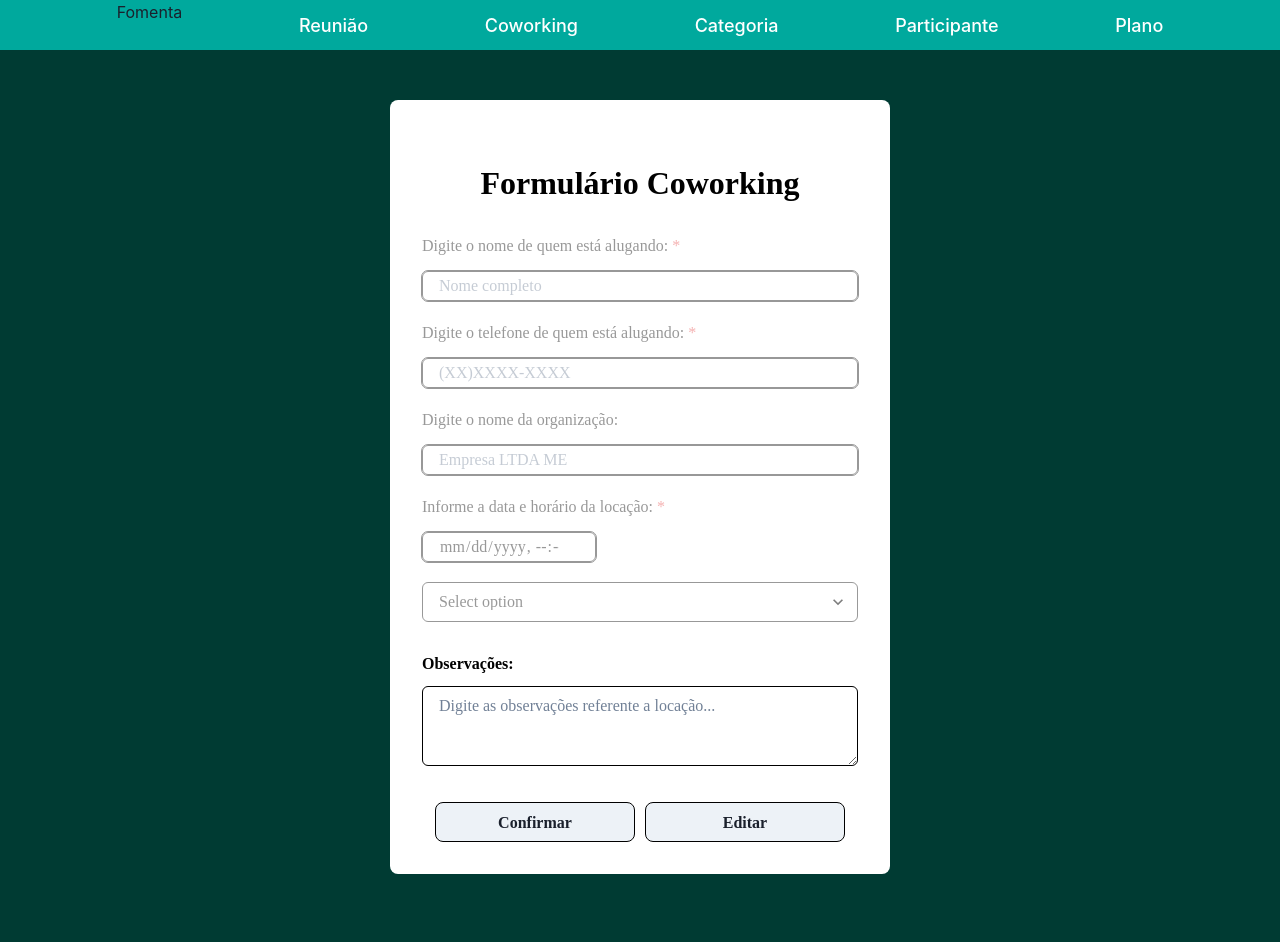
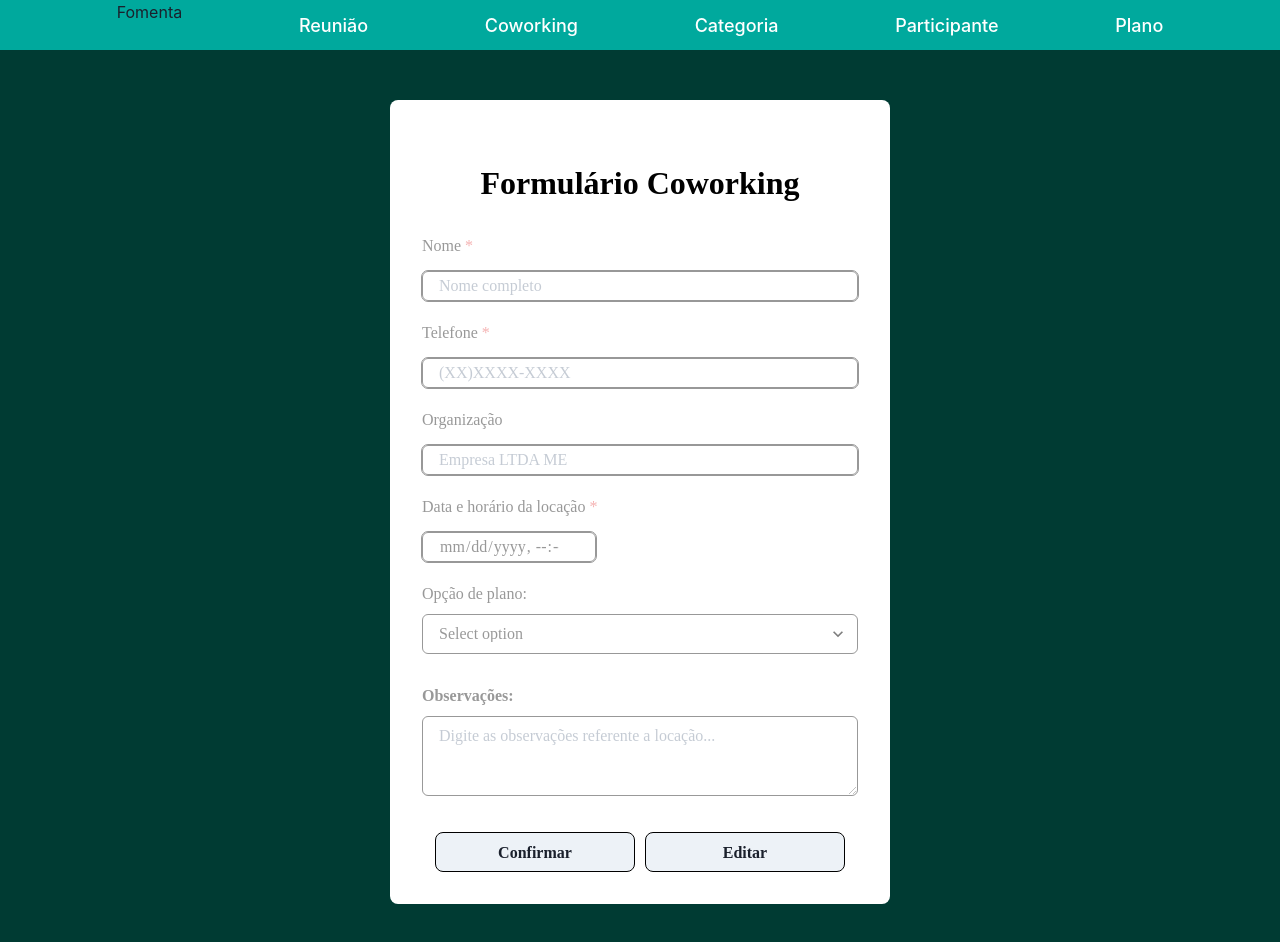
Before and after one commit to caetanojpo/crud-formulario-front, a React (Create React App) app: page /coworking/atualizar in a window 1280 px wide. Shown: the top 942 px of the page. Built offline with nearby package versions, Linux system fonts and the light colour scheme; the HTML template or start-up script is replaced by a standard one.

Commit message:
Melhoria dos inputs e refatoração do select

```diff
--- a/src/components/forms/formCoworking/index.jsx
+++ b/src/components/forms/formCoworking/index.jsx
@@ -1,11 +1,11 @@
 import Form from '../../formulario';
-import SelectOptions from '../../select';
 
 export default function FormCoworking(props) {
   const inputData = [
     {
       requerido: true,
-      label: 'Digite o nome de quem está alugando:',
+      label1: 'Digite o nome de quem está alugando:',
+      label2: 'Nome',
       largura: '100%',
       tipo: 'text',
       placeholder: 'Nome completo',
@@ -13,48 +13,80 @@ export default function FormCoworking(props) {
     },
     {
       requerido: true,
-      label: 'Digite o telefone de quem está alugando:',
+      label1: 'Digite o telefone de quem está alugando:',
+      label2: 'Telefone',
       largura: '100%',
       tipo: 'text',
       placeholder: '(XX)XXXX-XXXX',
       errorMessage: 'O telefone ainda não foi digitado',
     },
     {
-      label: 'Digite o nome da organização:',
+      label1: 'Digite o nome da organização:',
+      label2: 'Organização',
       largura: '100%',
       tipo: 'tel',
       placeholder: 'Empresa LTDA ME',
     },
     {
       requerido: true,
-      label: 'Informe a data e horário da locação:',
+      label1: 'Informe a data e horário da locação:',
+      label2: 'Data e horário da locação',
       largura: '40%',
       tipo: 'datetime-local',
     },
   ];
+
+  const selectData = [
+    {
+      value: 1,
+      opcao: 'Coworking - Diário - 4 horas',
+    },
+    {
+      value: 2,
+      opcao: 'Coworking - Diário - 8 horas',
+    },
+    {
+      value: 3,
+      opcao: 'Coworking - Mensal - 4 horas',
+    },
+    {
+      value: 4,
+      opcao: 'Coworking - Mensal - 8 horas',
+    },
+    {
+      value: 5,
+      opcao: 'Sala de Reunião - 4 horas',
+    },
+    {
+      value: 6,
+      opcao: 'Sala de Reunião - 8 horas',
+    },
+    {
+      value: 7,
+      opcao: 'Sala de Podcast - 2 horas',
+    },
+    {
+      value: 8,
+      opcao: 'Sala de Podcast - 4 horas',
+    },
+    {
+      value: 9,
+      opcao: 'Sala de Podcast - 6 horas',
+    },
+  ];
   return (
     <Form
+      labelUpdate={props.labelUpdate}
       titulo="Formulário Coworking"
       inputData={inputData}
       labelRadio="Selecione o plano desejado: "
       select
-      selectbox={
-        <>
-          <SelectOptions opcao="Coworking - Diário - 4 horas" value="1" />
-          <SelectOptions opcao="Coworking - Diário - 8 horas" value="2" />
-          <SelectOptions opcao="Coworking - Mensal - 4 horas" value="3" />
-          <SelectOptions opcao="Coworking - Mensal - 8 horas" value="4" />
-          <SelectOptions opcao="Sala de Reunião - 4 horas" value="5" />
-          <SelectOptions opcao="Sala de Reunião - 8 horas" value="6" />
-          <SelectOptions opcao="Sala de Podcast - 2 horas" value="7" />
-          <SelectOptions opcao="Sala de Podcast - 4 horas" value="8" />
-          <SelectOptions opcao="Sala de Podcast - 6 horas" value="9" />
-        </>
-      }
+      selectData={selectData}
       alterar={props.podeAlterar ? [true, false] : [false]}
       desabilitar={props.desabilitar ? true : false}
       textareaLabel="Observações:"
       textareaPlaceholder="Digite as observações referente a locação..."
+      confirmaAlteracao={props.confirmaAlteracao}
     />
   );
 }
--- a/src/components/formulario/index.jsx
+++ b/src/components/formulario/index.jsx
@@ -1,4 +1,10 @@
 import {
+  AlertDialog,
+  AlertDialogBody,
+  AlertDialogFooter,
+  AlertDialogHeader,
+  AlertDialogContent,
+  AlertDialogOverlay,
   Box,
   Button,
   CheckboxGroup,
@@ -13,11 +19,15 @@ import {
   Stack,
   Text,
   Textarea,
+  useDisclosure,
 } from '@chakra-ui/react';
-import { useEffect, useState } from 'react';
+import './style.css';
+import { useEffect, useRef, useState } from 'react';
 import ButtonForm from '../button';
 
 export default function Form(props) {
+  const { isOpen, onOpen, onClose } = useDisclosure();
+  const cancelRef = useRef();
   const [input, setInput] = useState('');
 
   const handleInputChange = (e) => setInput(e.target.value);
@@ -71,7 +81,9 @@ export default function Form(props) {
                     gap="5px"
                     isDisabled={props.desabilitar ? habilitado : false}
                   >
-                    <FormLabel>{item.label}</FormLabel>
+                    <FormLabel>
+                      {props.labelUpdate ? item.label2 : item.label1}
+                    </FormLabel>
                     <Input
                       outline="1px solid black !important"
                       border="1px solid black !important"
@@ -85,21 +97,27 @@ export default function Form(props) {
                   </FormControl>
                 ))}
               </Flex>
+              {props.select ? (
                 <FormControl
                   mt="20px"
                   mb="20px"
-                gap="20px"
                   justifyContent="space-around"
                   display="flex"
                   flexDir="column"
                   as="fieldset"
                   isDisabled={props.desabilitar ? habilitado : false}
                 >
-                {props.select ? (
-                  <Select placeholder="Select option">{props.selectbox}</Select>
+                  <FormLabel>Opção de plano:</FormLabel>
+                  <Select placeholder="Select option">
+                    {props.selectData.map((item) => (
+                      <option value={item.value}>{item.opcao}</option>
+                    ))}
+                  </Select>
+                </FormControl>
               ) : (
                 ''
               )}
+
               {props.radio ? (
                 <>
                   <FormLabel mb="10px" as="legend">
@@ -143,13 +161,54 @@ export default function Form(props) {
               ) : (
                 ''
               )}
+
+              <Flex mt="30px" gap="10px" mb="20px" flexDir="column">
+                <FormControl
+                  isDisabled={props.desabilitar ? habilitado : false}
+                >
+                  <FormLabel fontWeight="600">{props.textareaLabel}</FormLabel>
+                  <Textarea placeholder={props.textareaPlaceholder} />
                 </FormControl>
-              <Flex mt="30px" gap="10px" mb="20px" flexDir="column">
-                <Text fontWeight="600">{props.textareaLabel}</Text>
-                <Textarea placeholder={props.textareaPlaceholder} />
               </Flex>
               <Flex w="100%" justifyContent="center" gap="10px">
+                {props.confirmaAlteracao ? (
+                  <>
+                    <ButtonForm
+                      text="Confirmar"
+                      funcao={teste}
+                      onClick={onOpen}
+                    />
+                    <AlertDialog
+                      isOpen={isOpen}
+                      leastDestructiveRef={cancelRef}
+                      onClose={onClose}
+                    >
+                      <AlertDialogOverlay>
+                        <AlertDialogContent>
+                          <AlertDialogHeader fontSize="lg" fontWeight="bold">
+                            Delete Customer
+                          </AlertDialogHeader>
+
+                          <AlertDialogBody>
+                            Are you sure? You cant undo this action afterwards.
+                          </AlertDialogBody>
+
+                          <AlertDialogFooter>
+                            <Button ref={cancelRef} onClick={onClose}>
+                              Cancel
+                            </Button>
+                            <Button colorScheme="red" onClick={onClose} ml={3}>
+                              Delete
+                            </Button>
+                          </AlertDialogFooter>
+                        </AlertDialogContent>
+                      </AlertDialogOverlay>
+                    </AlertDialog>
+                  </>
+                ) : (
                   <ButtonForm text="Confirmar" funcao={teste} />
+                )}
+
                 {props.alterar ? (
                   <ButtonForm text="Editar" funcao={alteraHabilitado} />
                 ) : (
--- a/src/components/select/index.jsx
+++ /dev/null
@@ -1,9 +0,0 @@
-import './style.css';
-
-export default function SelectOptions(props) {
-  return (
-    <>
-      <option value={props.value}>{props.opcao}</option>
-    </>
-  );
-}
--- a/src/pages/coworking/coworkingUpdate/index.jsx
+++ b/src/pages/coworking/coworkingUpdate/index.jsx
@@ -1,5 +1,7 @@
 import FormCoworking from '../../../components/forms/formCoworking';
 
 export default function CoworkingUpdate() {
-  return <FormCoworking podeAlterar desabilitar />;
+  return (
+    <FormCoworking podeAlterar desabilitar labelUpdate confirmaAlteracao />
+  );
 }
```
Also changed, not shown: src/components/formulario/style.css (renamed from src/components/select/style.css). Lines whose indentation alone changed are shown as unchanged.
